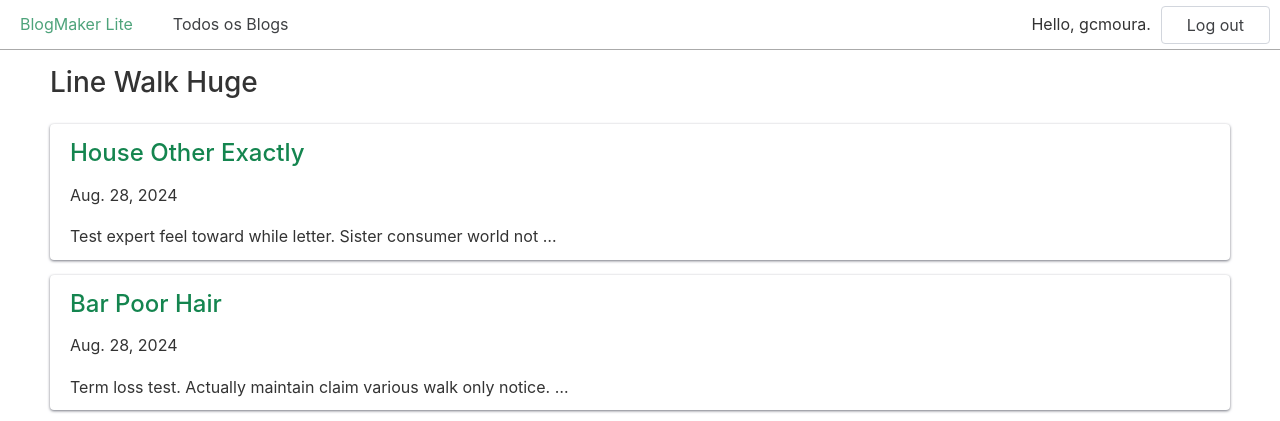
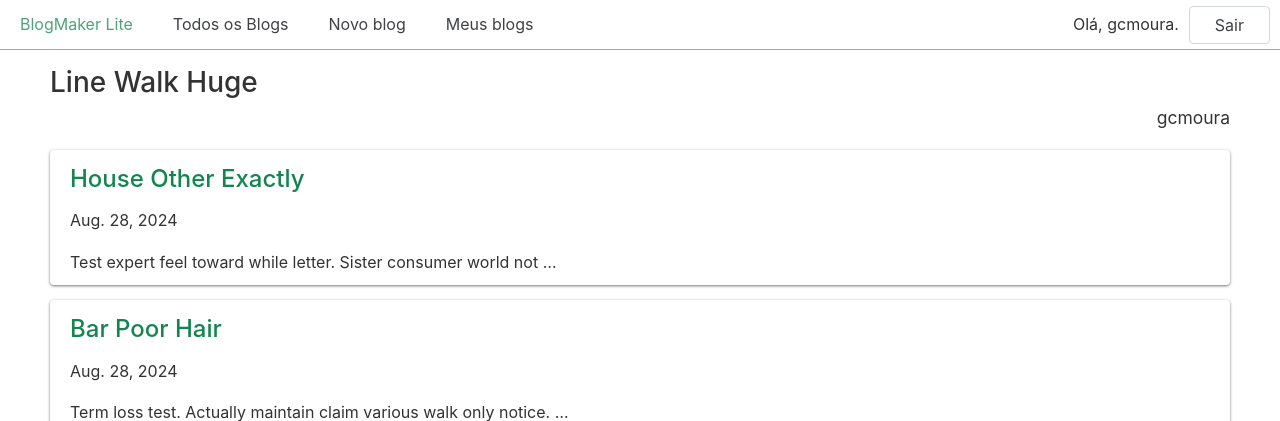
Before and after one commit to gcmoura77/auladjango, a Django app: page /blogs/3/ in a window 1280 px wide. Shown: the top 421 px of the page. Run offline with Django 4.2, Linux system fonts and the light colour scheme; a user stored in the database is signed in; data comes from the database, SQL or seed files in the repository; both versions use the stored data as it was after the commit.

Commit message:
adicionando página de registro de login e página para criar novo blog

```diff
--- a/accounts/urls.py
+++ b/accounts/urls.py
@@ -1,7 +1,10 @@
 from django.urls import path, include
 from django.contrib.auth import urls as auth_urls
+
+from . import views
 
 app_name = "accounts"
 urlpatterns = [
     path("", include(auth_urls)),
+    path("register/", views.register, name="register"),
 ]
--- a/blogs/models.py
+++ b/blogs/models.py
@@ -1,9 +1,11 @@
 from django.db import models
+from django.contrib.auth.models import User
 
 class Blog(models.Model):
     title = models.CharField(max_length=200)
     description = models.TextField()
     date_added = models.DateTimeField(auto_now_add=True)
+    owner = models.ForeignKey(User, on_delete=models.CASCADE) ## adicionado para controlar o 'dono' do Blog
 
     def __str__(self):
         return self.title
--- a/blogs/templates/blogs/base.html
+++ b/blogs/templates/blogs/base.html
@@ -15,17 +15,23 @@
       <div class="nav-left">
         <a class="active" href="{% url 'blogs:index' %}">BlogMaker Lite</a>
         <a href="{% url 'blogs:blogs' %}">Todos os Blogs</a>
+
+        {% if user.is_authenticated %}
+          <a href="{% url 'blogs:new_blog' %}">Novo blog</a>
+          <a href="{% url 'blogs:meus_blogs' %}">Meus blogs</a>
+        {% endif %}
       </div>
 
       <div class="nav-right">
         {% if user.is_authenticated %}
-          <span class="is-vertical-align">Hello, {{ user.username }}.</span>
+          <span class="is-vertical-align">Olá, {{ user.username }}.</span>
           <form action="{% url 'accounts:logout' %}" method="post" class="is-vertical-align">
           {% csrf_token %}
-            <button class="button outline">Log out</button>
+            <button class="button outline">Sair</button>
           </form>
         {% else %}
-          <a href="{% url 'accounts:login' %}">Log in</a>
+          <a href="{% url 'accounts:login' %}">Acessar</a>
+          <a href="{% url 'accounts:register' %}">Registrar</a>
         {% endif %}
       </div>
     </nav>
--- a/blogs/templates/blogs/blog.html
+++ b/blogs/templates/blogs/blog.html
@@ -3,6 +3,7 @@
 {% block content %}
 
   <h2>{{ blog.title }}</h2>
+  <p class="text-right blog-owner">{{ blog.owner.username }}</p>
 
   {% for post in posts %}
 
--- a/blogs/templates/blogs/blogs.html
+++ b/blogs/templates/blogs/blogs.html
@@ -12,6 +12,7 @@
         </h3>
       </header>
       <p>{{ blog.description }}</p>
+      <p class="text-right">{{ blog.owner.username }}</p>
     </div>
   {% empty %}
     <h3>Nenhum blog foi adicionado ainda.</h3>
--- a/blogs/templates/blogs/post.html
+++ b/blogs/templates/blogs/post.html
@@ -3,6 +3,8 @@
 {% block content %}
 
   <h2>{{ post.title }}</h2>
+  <p class="text-right blog-owner">{{ blog.owner.username }}</p>
+
   <div class="text-right">
     <span>{{ post.date_added|date:"DATE_FORMAT"}}</span> |
     <span>
--- a/blogs/urls.py
+++ b/blogs/urls.py
@@ -6,7 +6,9 @@ app_name = "blogs"
 
 urlpatterns = [
     path("blogs/", views.blogs, name="blogs"),
+    path("meus_blogs/", views.meus_blogs, name="meus_blogs"),
     path("blogs/<int:blog_id>/", views.blog, name="blog"),
     path("posts/<int:post_id>/", views.post, name="post"),
+    path("new_blog/", views.new_blog, name="new_blog"),
     path("", views.index, name="index"),
 ]
--- a/blogs/views.py
+++ b/blogs/views.py
@@ -1,5 +1,7 @@
-from django.shortcuts import render
+from django.shortcuts import render, redirect
 from .models import Blog, BlogPost
+from .forms import BlogForm
+from django.contrib.auth.decorators import login_required
 
 def index(request):
     return render(request, "blogs/index.html")
@@ -12,6 +14,13 @@ def blogs(request):
     # When we used the render() function to generate the home page, all the information it needed was already in the template files.
     return render(request, "blogs/blogs.html", context)
 
+@login_required
+def meus_blogs(request):
+    meus_blogs = Blog.objects.filter(owner=request.user)
+    # Real-world view functions are almost always more complex than what you see here, and they can pass as much information as needed to render().
+    context = {"blogs": meus_blogs}
+    # When we used the render() function to generate the home page, all the information it needed was already in the template files.
+    return render(request, "blogs/blogs.html", context)
 def blog(request, blog_id):
     blog = Blog.objects.get(id=blog_id)
     posts = blog.blogpost_set.all()
@@ -31,3 +40,18 @@ def post(request, post_id):
         "blog": blog,
     }
     return render(request, "blogs/post.html", context)
+
+@login_required
+def new_blog(request):
+    if request.method != "POST":
+        form = BlogForm()
+    else:
+        form = BlogForm(data=request.POST)
+        if form.is_valid():
+            new_blog = form.save(commit=False)
+            new_blog.owner = request.user
+            new_blog.save()
+            return redirect("blogs:blogs")
+
+    context = {"form": form}
+    return render(request, "blogs/new_blog.html", context)
--- a/css/custom.css
+++ b/css/custom.css
@@ -27,3 +27,8 @@
     padding-left: 15px;
     padding-right: 15px;
 }
+
+p.blog-owner {
+    font-size: 1.75rem;
+    margin-top: -20px;
+}
```
Also changed, not shown: accounts/templates/registration/register.html (added, +12 -0 lines), accounts/views.py (added, +18 -0 lines), blogs/forms.py (added, +10 -0 lines), blogs/templates/blogs/new_blog.html (added, +14 -0 lines), generate_sample_data.py (+18 -3 lines), model_factories.py (+23 -1 lines), blogs/migrations/0003_blog_owner.py (added), db.sqlite3.
